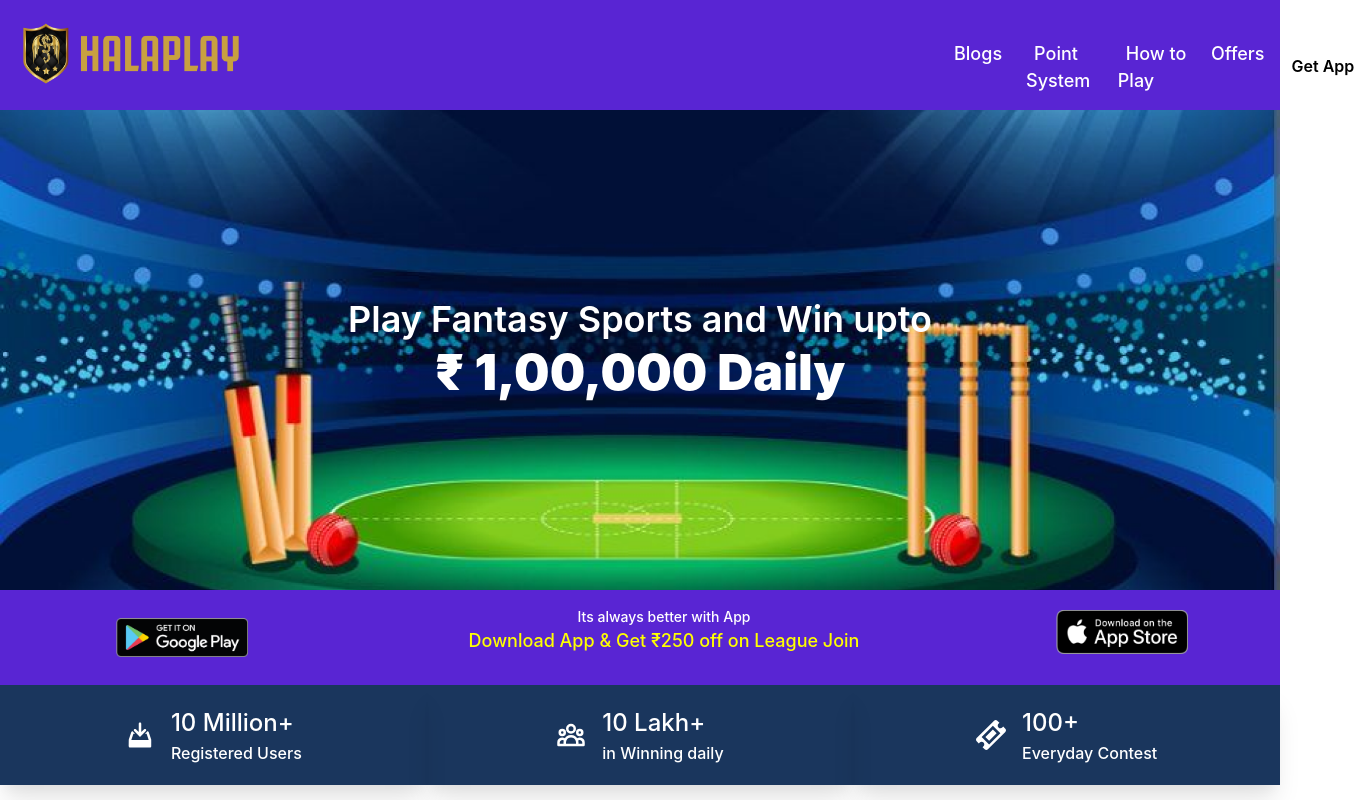
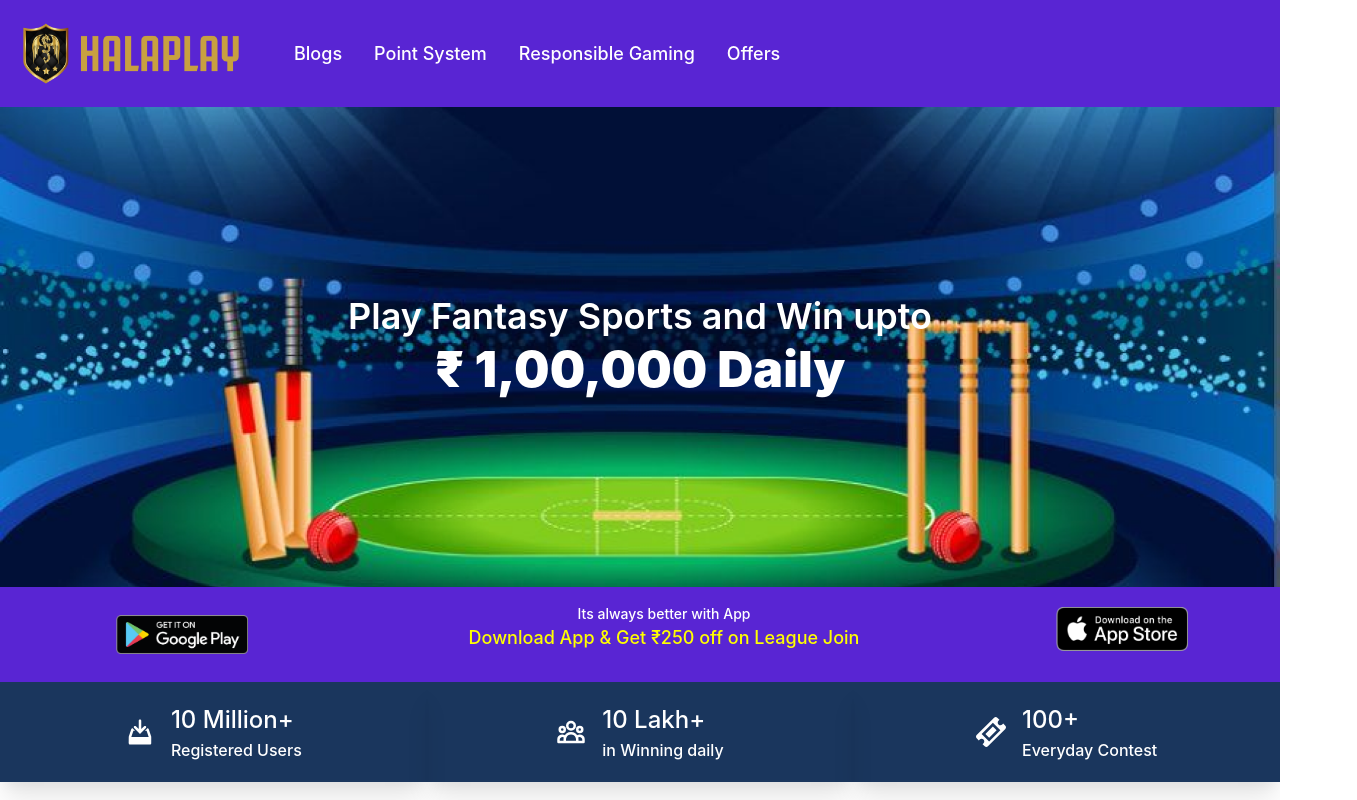
Before and after one commit to mangel27/StaticReactChakra, a Next.js app: page / in a window 1280 px wide. Shown: the top 800 px of the page, 1357 px wide, since content can reach past the window. Built offline with nearby package versions, Linux system fonts and the light colour scheme.

Commit message:
matching figma design

```diff
--- a/src/components/Footer/index.jsx
+++ b/src/components/Footer/index.jsx
@@ -9,8 +9,10 @@
   useColorModeValue,
 } from "@chakra-ui/react";
 import Gateway from "./Gateway";
+import { useRouter } from "next/router";
 
 const Footer = () => {
+  const router = useRouter();
   return (
     <>
       <Box
@@ -18,7 +20,11 @@
         color={useColorModeValue("gray.700", "gray.200")}
       >
         <Box py={3}>
-          <Flex justify="center">
+          <Flex
+            onClick={() => router.push("/")}
+            cursor="pointer"
+            justify="center"
+          >
             <Image
               w={"150px"}
               h={"60px"}
--- a/src/components/Header/DesktopNav.jsx
+++ b/src/components/Header/DesktopNav.jsx
@@ -11,7 +11,7 @@
   PopoverTrigger,
   PopoverContent,
   useColorModeValue,
-  Button
+  Button,
 } from "@chakra-ui/react";
 
 import { NAV_ITEMS } from "@/constants/sharedData";
@@ -64,7 +64,7 @@
   return (
     <Stack direction="row" spacing={4}>
       {NAV_ITEMS.map((navItem) => (
-        <Box key={navItem.label} >
+        <Box key={navItem.label}>
           <Popover trigger="hover" placement="bottom-start">
             <PopoverTrigger>
               <Link
@@ -101,7 +101,7 @@
           </Popover>
         </Box>
       ))}
-      <Button color='black' bg={'white'} my="auto" size='md'> Get App </Button>
+      {/* <Button color='black' bg={'white'} my="auto" size='md'> Get App </Button> */}
     </Stack>
   );
 };
--- a/src/components/Header/MobileNav.jsx
+++ b/src/components/Header/MobileNav.jsx
@@ -22,16 +22,14 @@
         py={2}
         as={Link}
         href={href ?? "#"}
+        _activLink={{ textDecor: "underline" }}
         justify="center"
         align="center"
         _hover={{
           textDecoration: "none",
         }}
       >
-        <Text
-          fontWeight={600}
-          color={useColorModeValue("white", "gray.200")}
-        >
+        <Text fontWeight={600} color={useColorModeValue("white", "gray.200")}>
           {label}
         </Text>
         {children && (
@@ -72,7 +70,7 @@
       p={4}
       display={{ md: "none" }}
     >
-      <Text align="center" color="white" textDecoration={'underline'} fontSize='35px' fontWeight={'900'}>Home</Text>
+      {/* <Text align="center" color="white" textDecoration={'underline'} fontSize='35px' fontWeight={'900'}>Home</Text> */}
       {NAV_ITEMS.map((navItem) => (
         <MobileNavItem key={navItem.label} {...navItem} />
       ))}
--- a/src/components/Header/index.jsx
+++ b/src/components/Header/index.jsx
@@ -11,14 +11,17 @@
   Collapse,
   useColorModeValue,
   useBreakpointValue,
+  Link,
   useDisclosure,
 } from "@chakra-ui/react";
 
 import DesktopNav from "./DesktopNav";
 import MobileNav from "./MobileNav";
+import { useRouter } from "next/router";
 
 const Header = () => {
   const { isOpen, onToggle } = useDisclosure();
+  const router = useRouter();
   return (
     <Box>
       <Flex
@@ -50,12 +53,14 @@
               base: "center",
               md: "left",
             })}
+            onClick={() => router.push("/")}
+            cursor="pointer"
             objectFit="contain"
             w={["140px", "230px"]}
             h={["50px", "75px"]}
             src="/assets/hp_logo.png"
           />
-          <Flex display={{ base: "none", md: "flex" }} ml={700} mt={6}>
+          <Flex display={{ base: "none", md: "flex" }} ml={10} mt={6}>
             <DesktopNav />
           </Flex>
         </Flex>
--- a/src/constants/sharedData.js
+++ b/src/constants/sharedData.js
@@ -4,17 +4,21 @@
 export const NAV_ITEMS = [
     {
         label: 'Blogs',
+        href:'/blog'
 
     },
     {
         label: 'Point System',
+        href:'https://mindia.halaplay.com/rules'
 
     },
     {
-        label: 'How to Play',
+        label: 'Responsible Gaming',
+        href:'https://mindia.halaplay.com/responsible-gaming'
     },
     {
         label: 'Offers',
+        href:'#'
     },
 ];
 export const FANTASY_BENEFITS = [{
@@ -168,35 +172,35 @@
     {
         title: "Facebook",
         icon: FiFacebook,
-        link: "https://www.facebook.com/fantasycricketapp"
+        link: "https://www.facebook.com/HalaPlayOfficial"
     },
     {
         title: "Twitter",
         icon: FiTwitter,
-        link: "https://twitter.com/fantasycricketap"
+        link: "https://twitter.com/HalaPlayDotCom"
     },
     {
         title: "Instagram",
         icon: FiInstagram,
-        link: "https://www.instagram.com/fantasycricketapp/"
+        link: "https://www.instagram.com/halaplay_official/"
 
     },
 
     {
         title: "Linkedin",
         icon: FiLinkedin,
-        link: "https://www.linkedin.com/company/fantasycricketapp"
+        link: "#"
 
     },
       {
         title: "Youtube",
         icon: FiYoutube,
-        link: "https://www.youtube.com/channel/UCZ1Z2Z3Z4Z5Z6Z7Z8Z9Z10"
+        link: "#"
     },
     {
         title: "Telegram",
         icon: TbBrandTelegram,
-        link: "https://t.me/fantasycricketapp"
+        link: "#"
     },
 
 
```
